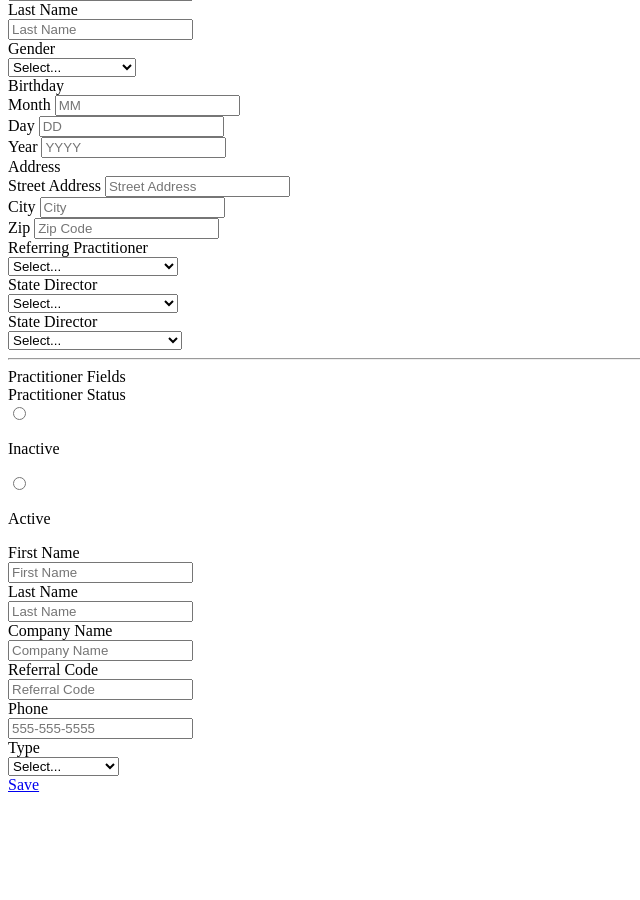
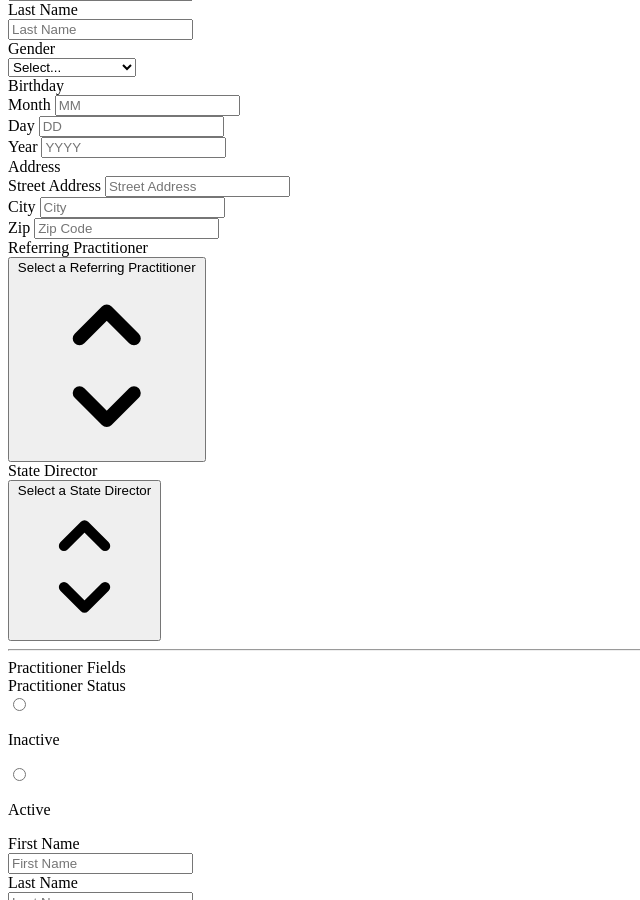
Before and after one commit to kristenzirkler/ohs-nrx-tw-netlify, a Jekyll site: the page built from admin-edit-user.html, in a window 1280 px wide and 900 px high, scrolled down 3706 px. Shown: the whole window, without its empty margins (0-640 px from the left). Built offline with Jekyll 4.4.1, drawn with Linux system fonts in a browser that asks for light colours; some web fonts are replaced; a script that is not in the unit is left out; before the commit the page ends 4508 px from its top, so only the background shows below that.

Commit message:
More formatting User edit

```diff
--- a/_includes/field-single-select.html
+++ b/_includes/field-single-select.html
@@ -169,7 +169,7 @@
         <div class="sm:grid sm:grid-cols-3 sm:gap-4 sm:items-start">
           <label for="{{ include.name | slugify }}" class="block text-sm font-bold  sm:mt-px sm:pt-2">{{ include.name }}</label>
           <div class="mt-1 sm:mt-0 sm:col-span-2">
-            <select id="{{ include.name | slugify }}" name="{{ include.name | slugify }}" class="mt-1 block w-full pl-3 pr-10 py-2 text-skin-primary focus:ring-skin-button-primary focus:border-skin-button-primary relative block w-full rounded-lg bg-transparent focus:z-10 sm:text-sm border-skin-primary placeholder-gray-500">
+            <select id="{{ include.name | slugify }}" name="{{ include.name | slugify }}" class="block w-full pl-3 pr-10 py-2 text-skin-primary focus:ring-skin-button-primary focus:border-skin-button-primary relative block w-full rounded-lg bg-transparent focus:z-10 sm:text-sm border-skin-primary placeholder-gray-500">
               <option>Select...</option>
       {% assign options = include.options | split: "," %}
       {% for option in options %}
@@ -183,8 +183,10 @@
 {% capture selecttext %}
 select({ data: { {{ include.options }} }, emptyOptionsMessage: 'No matches.', name: 'country', placeholder: 'Select a {{ include.name }}' })
 {% endcapture %}
-<div>
-  <div class="font-bold ">{{ include.name }}</div>
+<div class="mt-3 space-y-6 sm:space-y-5">
+    <div class="sm:grid sm:grid-cols-3 sm:gap-4 sm:items-start">
+      <label for="{{ include.name | slugify }}" class="block text-sm font-bold  sm:mt-px sm:pt-2">{{ include.name }}</label>
+      <div class="mt-1 sm:mt-0 sm:col-span-2">
   <div
     x-data="{{ selecttext }}"
     x-init="init()"
@@ -192,13 +194,13 @@ select({ data: { {{ include.options }} }, emptyOptionsMessage: 'No matches.', na
     @keydown.escape="closeListbox()"
     class="relative"
   >
-    <span class="inline-block w-full rounded-lg shadow-sm">
+    <span class="inline-block w-full rounded-lg">
       <button
         x-ref="button"
         @click="toggleListboxVisibility()"
         :aria-expanded="open"
         aria-haspopup="listbox"
-        class="relative z-0 w-full py-2 pl-3 pr-10 text-left transition duration-150 ease-in-out bg-skin-page border border-gray-300 rounded-lg cursor-default focus:outline-none focus:shadow-outline-blue focus:border-blue-300 sm:text-sm sm:leading-5 h-10"
+        class="relative z-0 w-full py-2 pl-3 pr-10 text-left transition duration-150 ease-in-out bg-skin-page border border-skin-primary rounded-lg cursor-default focus:ring-skin-button-primary focus:border-skin-button-primary sm:text-sm sm:leading-5 h-10"
       >
         <span
           x-show="! open"
@@ -276,6 +278,8 @@ select({ data: { {{ include.options }} }, emptyOptionsMessage: 'No matches.', na
     </div>
   </div>
 </div>
+</div>
+</div>
 <script>
     function select(config) {
         return {
--- a/admin-edit-user.html
+++ b/admin-edit-user.html
@@ -26,9 +26,8 @@ title: "User"
         {% include field-special.html name="Gender" type="gender" %}
         {% include field-special.html name="Birthdate" type="birthdate" %}
         {% include field-special.html name="Address" type="address" %}
-        {% include field-special.html name="Referring Practitioner" type="practitioner" %}
-        {% include field-special.html name="State Director" type="practitioner" %}
-        {% include field-single-select.html name="State Director" layout="simple" options="Dr. Name Onerson,Sampleperson Namerson,Dr. Person Name" %}
+        {% include field-single-select.html name="Referring Practitioner" options="1: 'Brett Doctorson (OHSBRETT)',2: 'Doug Grant (OHSDGRANT)', 3: 'Hanson B. Doctor (GRTDOCB)'" %}
+        {% include field-single-select.html name="State Director" options="1: 'Dr. Name Onerson',2:'Sampleperson Namerson',3:'Dr. Person Name'" %}
         <hr>
         <div class="text-xl font-bold text-skin-header mr-2">Practitioner Fields</div>
         {% include field-radio.html layout="sidebyside" selected=true name="Practitioner Status" options="Inactive,Active" %}
```
